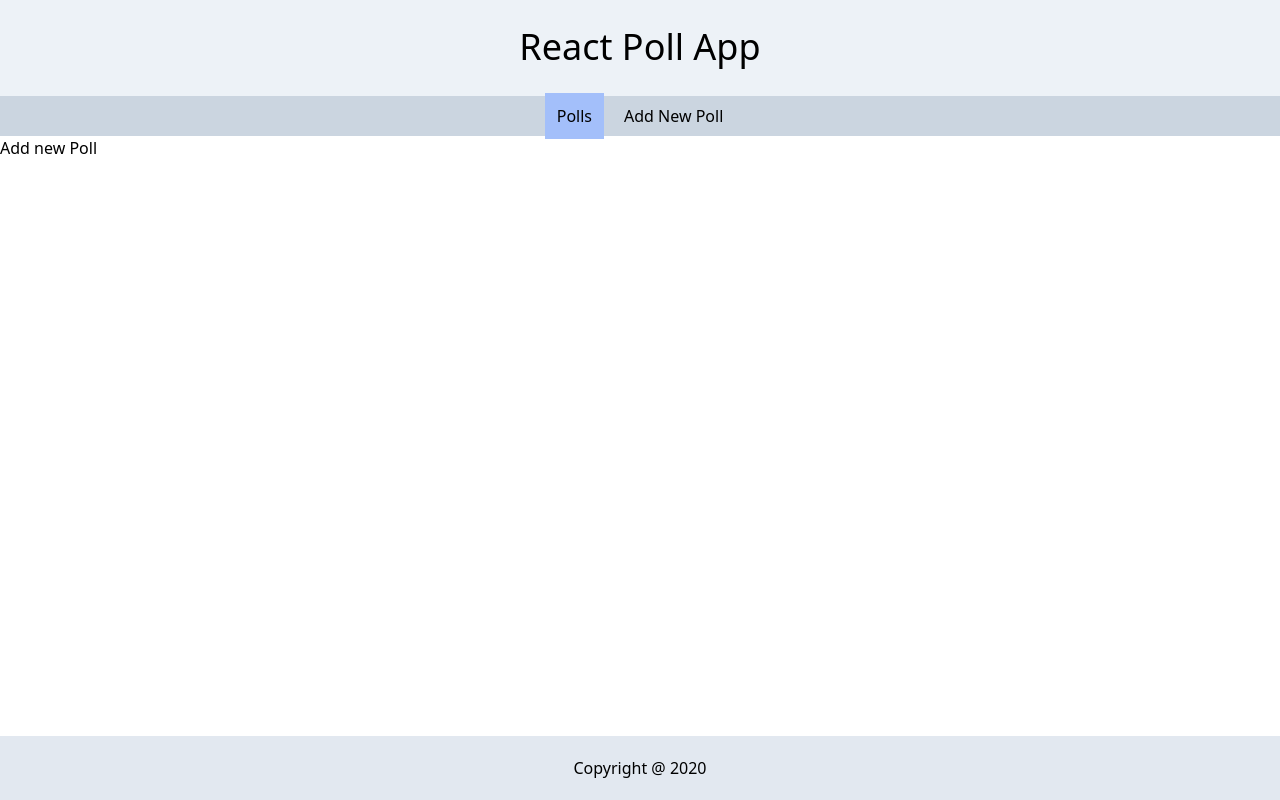
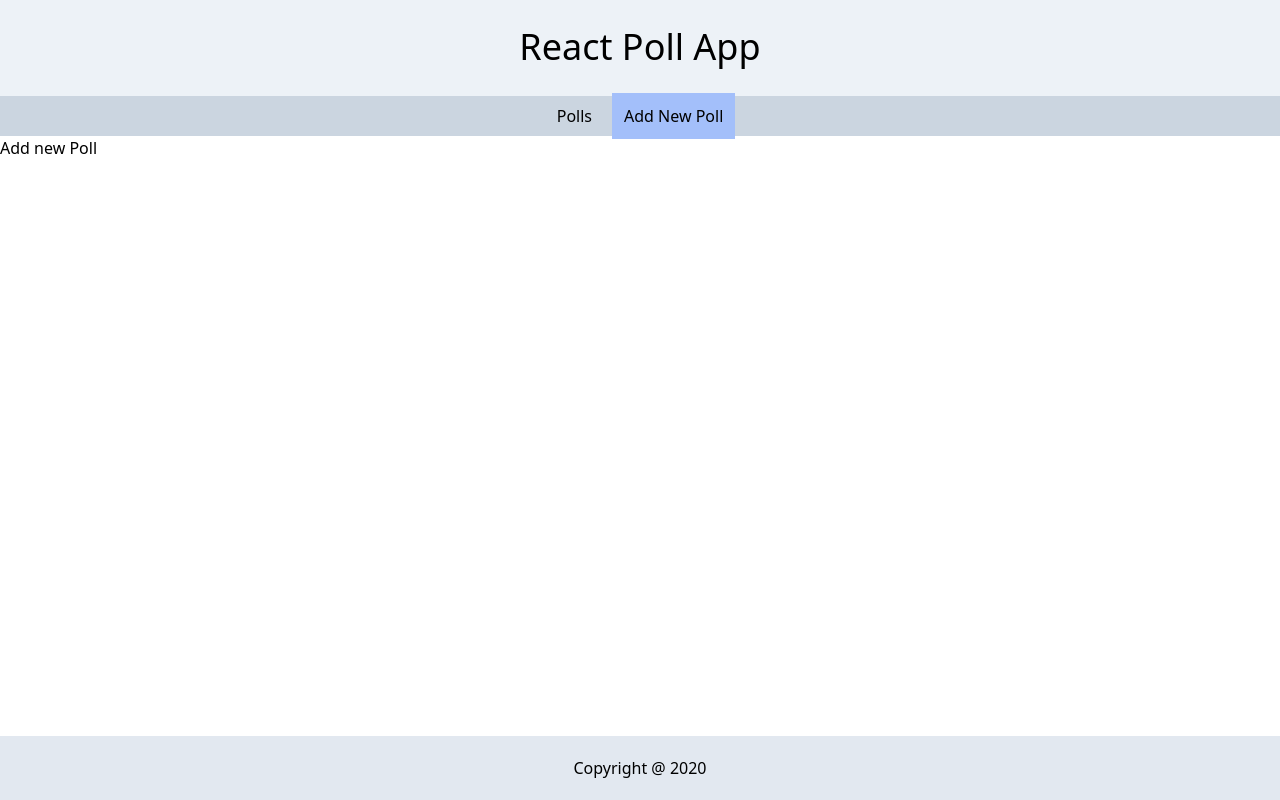
Before and after one commit to Muhammad-Arsalan31/React-Poll-App, a React (Create React App) app in the folder client/: page /addnewpoll in a window 1280 px wide. Built offline with nearby package versions, Linux system fonts and the light colour scheme.

Commit message:
fixed acive link issue

```diff
--- a/client/src/App.js
+++ b/client/src/App.js
@@ -9,8 +9,8 @@ function App() {
     <Router>
       <Home>
         <Switch>
-          <Route path="/" exact component={Polls} />
-          <Route path="/addnewpoll" component={AddNewPoll} />
+          <Route exact path="/" component={Polls} />
+          <Route path="/addnewpoll" exact component={AddNewPoll} />
         </Switch>
       </Home>
     </Router>
--- a/client/src/components/Navbar.js
+++ b/client/src/components/Navbar.js
@@ -5,15 +5,20 @@ export const Navbar = () => {
     <ul className="h-10 bg-gray-400 flex justify-center items-center">
       <li>
         <NavLink
-          to="/"
           className="px-3 py-3 mx-1 h-full"
           activeClassName="bg-indigo-300"
+          exact
+          to="/"
         >
           Polls
         </NavLink>
       </li>
       <li>
-        <NavLink className="px-3 py-3 mx-1 h-full" to="/addnewpoll">
+        <NavLink
+          className="px-3 py-3 mx-1 h-full"
+          activeClassName="bg-indigo-300"
+          to="/addnewpoll"
+        >
           Add New Poll
         </NavLink>
       </li>
```
